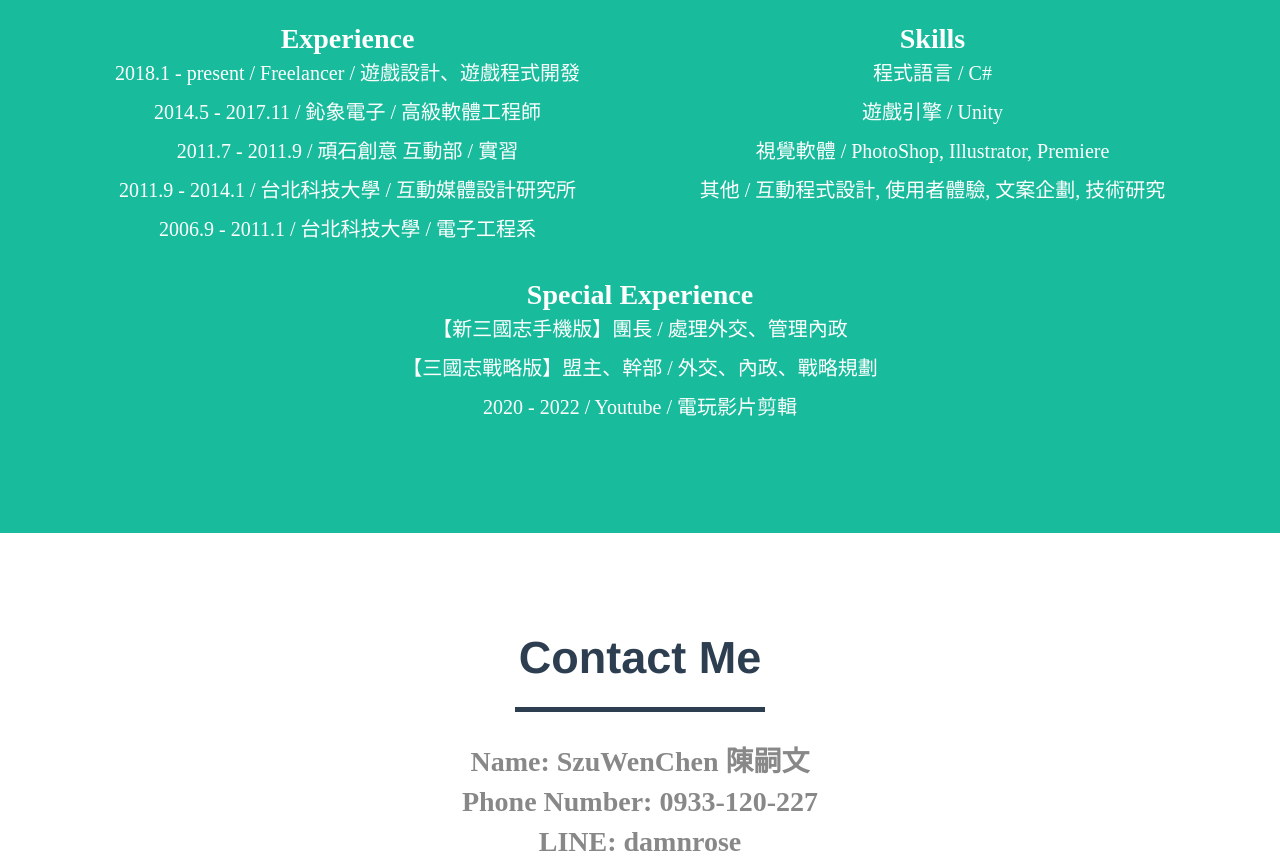
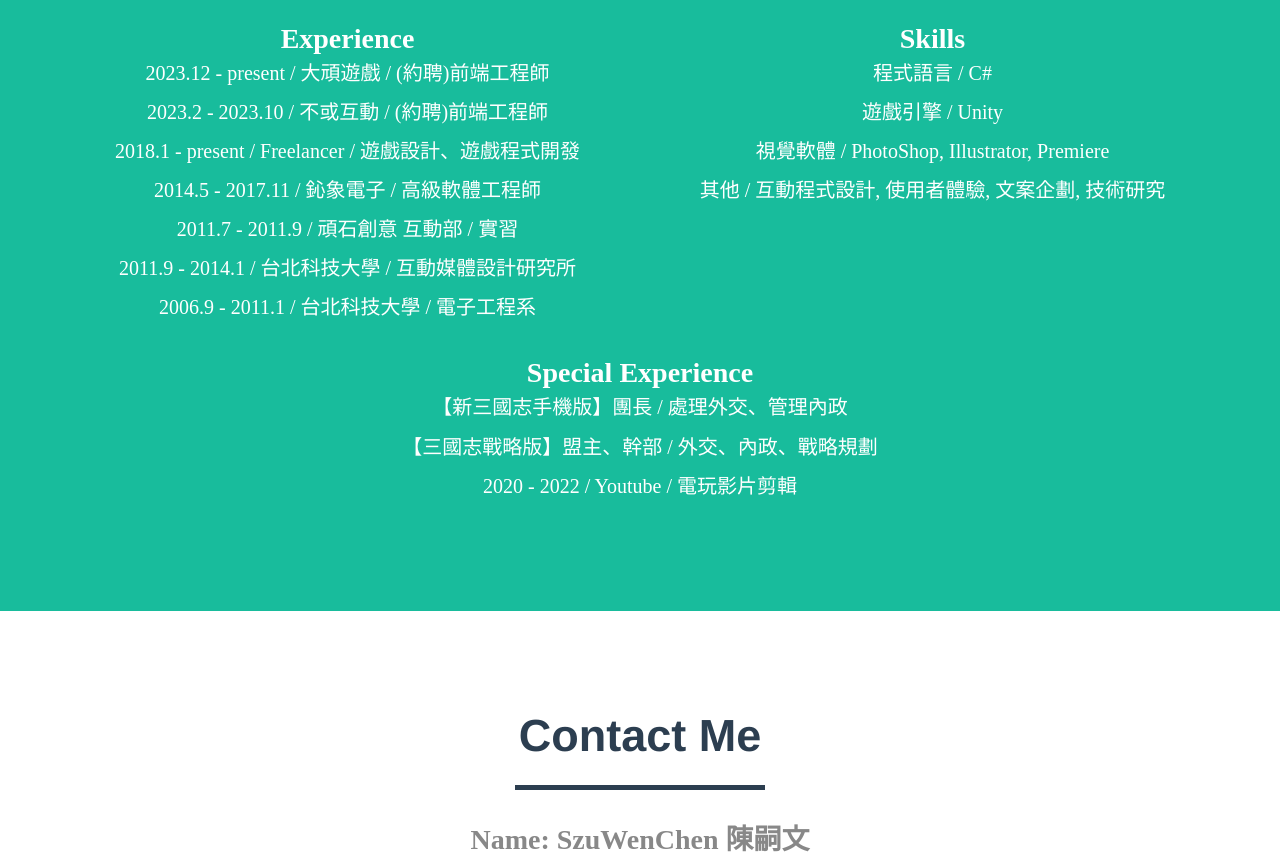
Before and after one commit to szuwenchen/szuwenchenwebsite, a plain HTML site: page index.html in a window 1280 px wide. Shown: the part 3393-4252 px from the top of the page. Drawn offline with nearby package versions, Linux system fonts and the light colour scheme.

Commit message:
新增經歷

```diff
--- a/index.html
+++ b/index.html
@@ -330,6 +330,8 @@
             <div class="row">
                 <div class="col-lg-6 text-center">
                     <h9>Experience</h9>
+                    <p>2023.12 - present / 大頑遊戲 / (約聘)前端工程師</p>
+                    <p>2023.2 - 2023.10 / 不或互動 / (約聘)前端工程師</p>
                     <p>2018.1 - present / Freelancer / 遊戲設計、遊戲程式開發</p>
                     <p>2014.5 - 2017.11 / 鈊象電子 / 高級軟體工程師</p>
                     <p>2011.7 - 2011.9 / 頑石創意 互動部 / 實習</p>
```
